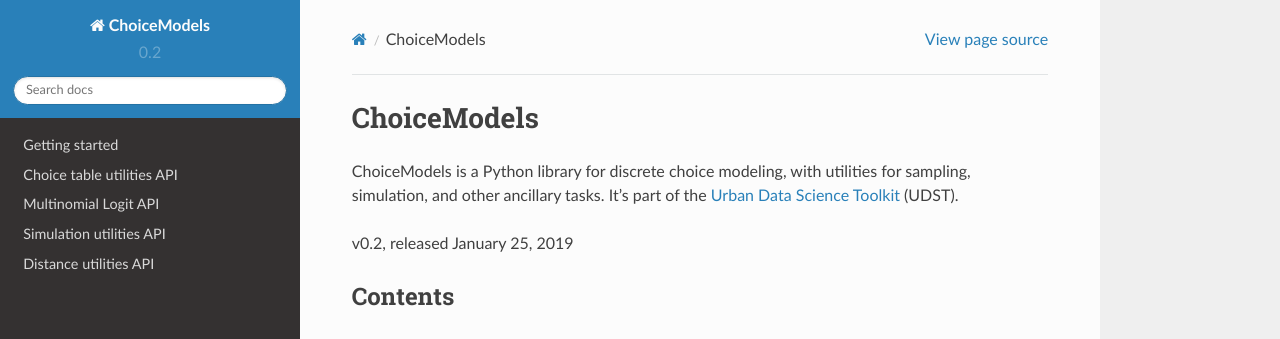
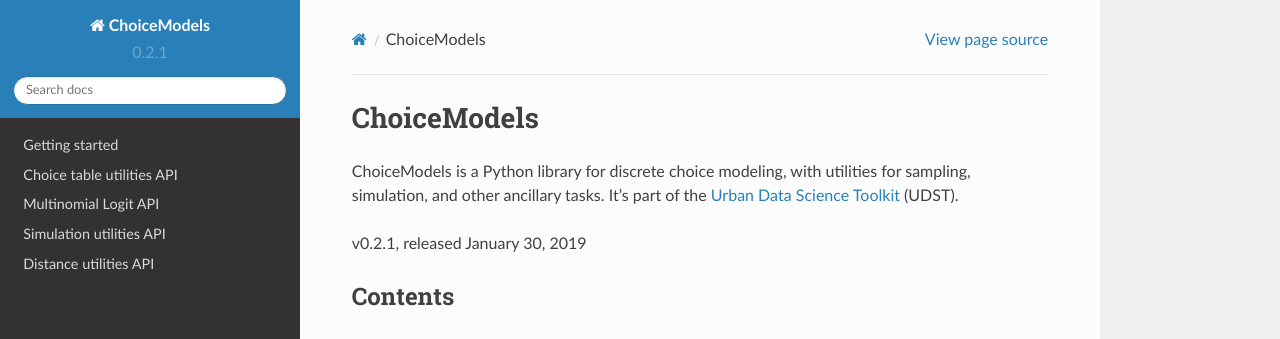
Before and after one commit to UDST/choicemodels, a Sphinx documentation site: the page built from docs/source/index.rst, in a window 1280 px wide and 993 px high. Shown: the top 339 px of the window. Built offline with Sphinx 7.4.7 and the Read the Docs theme 2.0.0, drawn with Linux system fonts in a browser that asks for light colours.

Commit message:
Updating versions and changelog

```diff
--- a/choicemodels/__init__.py
+++ b/choicemodels/__init__.py
@@ -3,4 +3,4 @@
 
 from .mnl import MultinomialLogit, MultinomialLogitResults
 
-version = __version__ = '0.2'
+version = __version__ = '0.2.1'
--- a/docs/source/index.rst
+++ b/docs/source/index.rst
@@ -8,7 +8,7 @@ ChoiceModels
 
 ChoiceModels is a Python library for discrete choice modeling, with utilities for sampling, simulation, and other ancillary tasks. It's part of the `Urban Data Science Toolkit <https://github.com/udst>`__ (UDST).
 
-v0.2, released January 25, 2019
+v0.2.1, released January 30, 2019
 
 
 Contents
--- a/setup.py
+++ b/setup.py
@@ -10,7 +10,7 @@ install_requires = [item.strip() for item in install_requires]
 
 setup(
     name='choicemodels',
-    version='0.2',
+    version='0.2.1',
     description='Tools for discrete choice estimation',
     long_description=long_description,
     author='UDST',
```
Also changed, not shown: CHANGELOG.md (+4 -0 lines).
